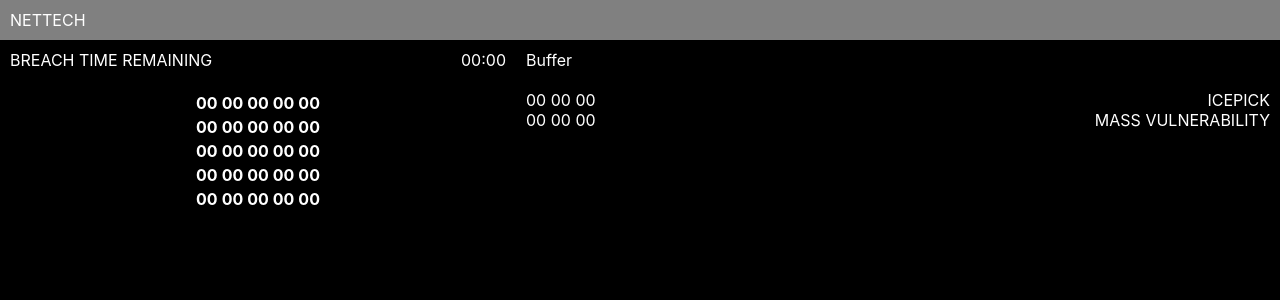
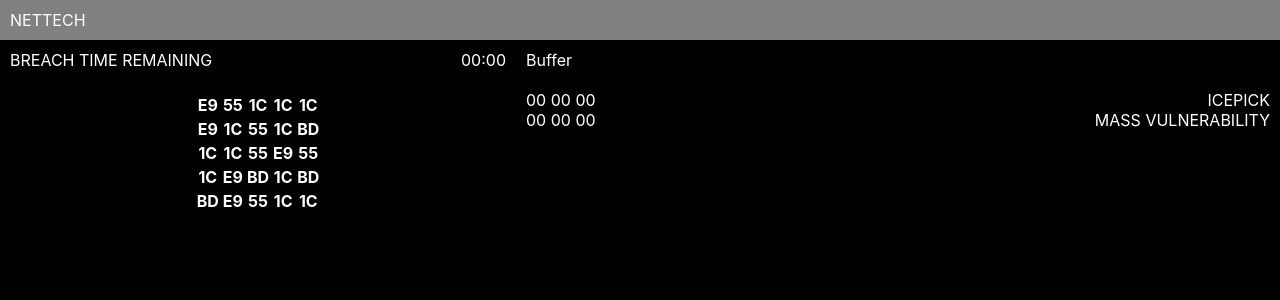
Before and after one commit to dhkaneda/cp-breachprotocol, a React (Create React App) app: page / in a window 1280 px wide. Shown: the top 300 px of the page. Built offline with nearby package versions, Linux system fonts and the light colour scheme.

Commit message:
Matrix displays properly

```diff
--- a/src/App.js
+++ b/src/App.js
@@ -1,3 +1,4 @@
+import { useEffect, useState } from 'react';
 import './App.css';
 
 import Header from './components/header/header';
@@ -6,7 +7,16 @@ import Buffer from './components/buffer/buffer';
 import Matrix from './components/matrix/matrix';
 import DaemonList from './components/daemon-list/daemon-list';
 
+import MatrixSequence from './game/matrix';
+
 function App() {
+  const [matrix, setMatrix] = useState([]);
+
+  useEffect(() => {
+    let matrix = new MatrixSequence();
+    setMatrix(matrix.getSequence());
+  }, []);
+
   return (
     <div>
       <Header />
@@ -15,7 +25,7 @@ function App() {
         <Buffer />
       </div>
       <div className="interface">
-        <Matrix />
+        <Matrix matrix={matrix} />
         <DaemonList />
       </div>
     </div>
--- a/src/components/matrix/matrix.js
+++ b/src/components/matrix/matrix.js
@@ -1,44 +1,26 @@
 import React from 'react';
 
-const Matrix = () => {
+const Matrix = ({ matrix }) => {
   return (
     <div className="main-left">
       <table className="center">
-        <tr>
-          <th>00</th>
-          <th>00</th>
-          <th>00</th>
-          <th>00</th>
-          <th>00</th>
-        </tr>
-        <tr>
-          <th>00</th>
-          <th>00</th>
-          <th>00</th>
-          <th>00</th>
-          <th>00</th>
-        </tr>
-        <tr>
-          <th>00</th>
-          <th>00</th>
-          <th>00</th>
-          <th>00</th>
-          <th>00</th>
-        </tr>
-        <tr>
-          <th>00</th>
-          <th>00</th>
-          <th>00</th>
-          <th>00</th>
-          <th>00</th>
-        </tr>
-        <tr>
-          <th>00</th>
-          <th>00</th>
-          <th>00</th>
-          <th>00</th>
-          <th>00</th>
-        </tr>
+        <thead>
+          <tr>
+            {matrix.map((row) => {
+              return (
+                <tr>
+                  {
+                    row.map((byte) => {
+                    return (
+                      <th>{byte}</th>
+                    )
+                    })
+                  }
+                </tr>
+              )
+            })}
+          </tr>
+        </thead>
       </table>
     </div>
   )
--- /dev/null
+++ b/src/game/matrix.js
@@ -0,0 +1,31 @@
+class Matrix {
+  constructor() {
+    this.sequence = [];
+    this.ROWS = 5;
+    this.COLUMNS = 5;
+    this.possibleBytes = [
+      'BD',
+      'E9',
+      '55',
+      '1C',
+      // '7A',
+    ]
+  }
+
+  init() {
+    for (let i = 0; i < this.ROWS; i += 1){
+      const row = [];
+      for (let i = 0; i < this.COLUMNS; i += 1) {
+        row.push(this.possibleBytes[Math.floor(Math.random() * this.possibleBytes.length)])
+      }
+      this.sequence.push(row);
+    }
+  }
+
+  getSequence() {
+    this.init();
+    return this.sequence;
+  }
+}
+
+export default Matrix;
```
Also changed, not shown: 1 other file (tests, documents, lock files or other folders).
